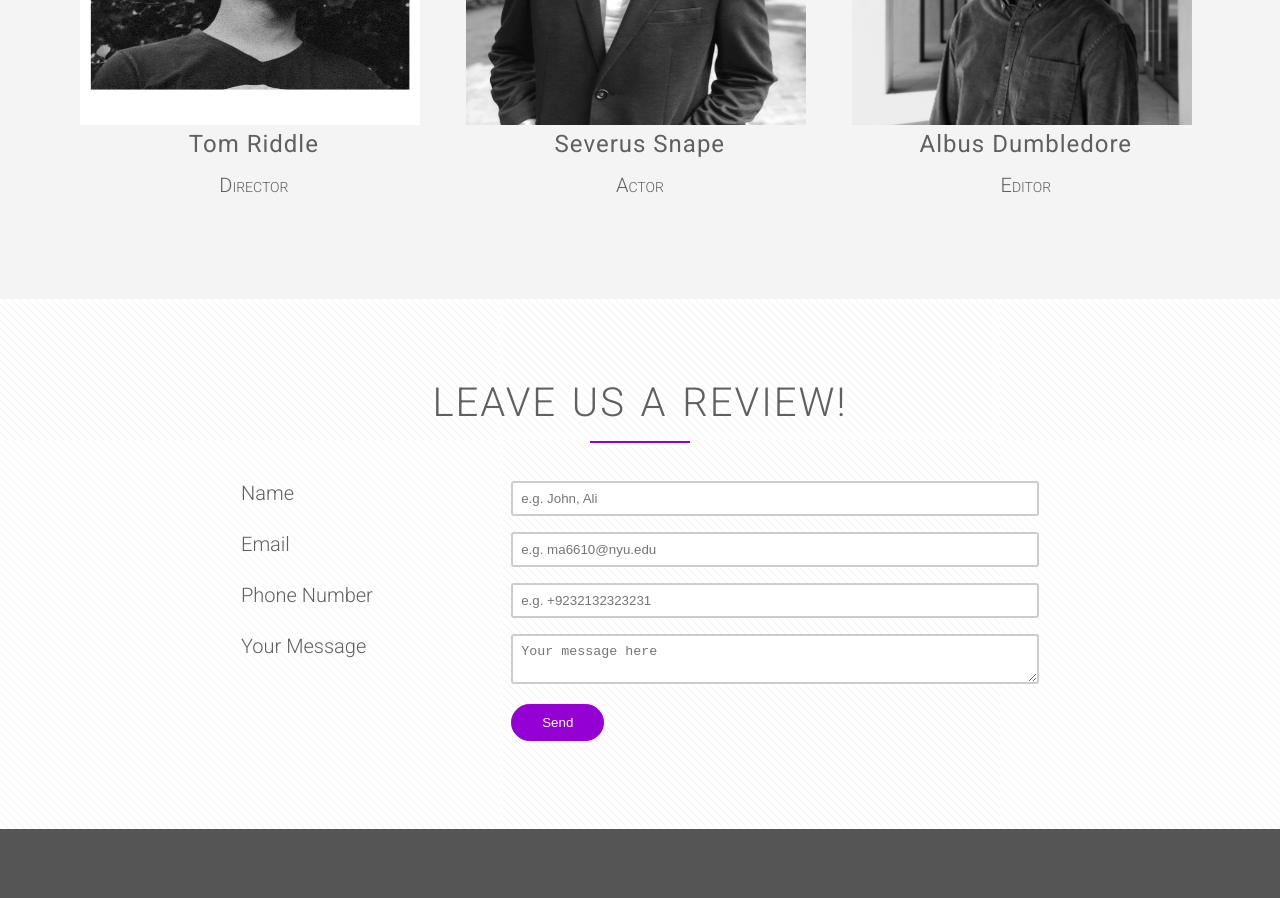
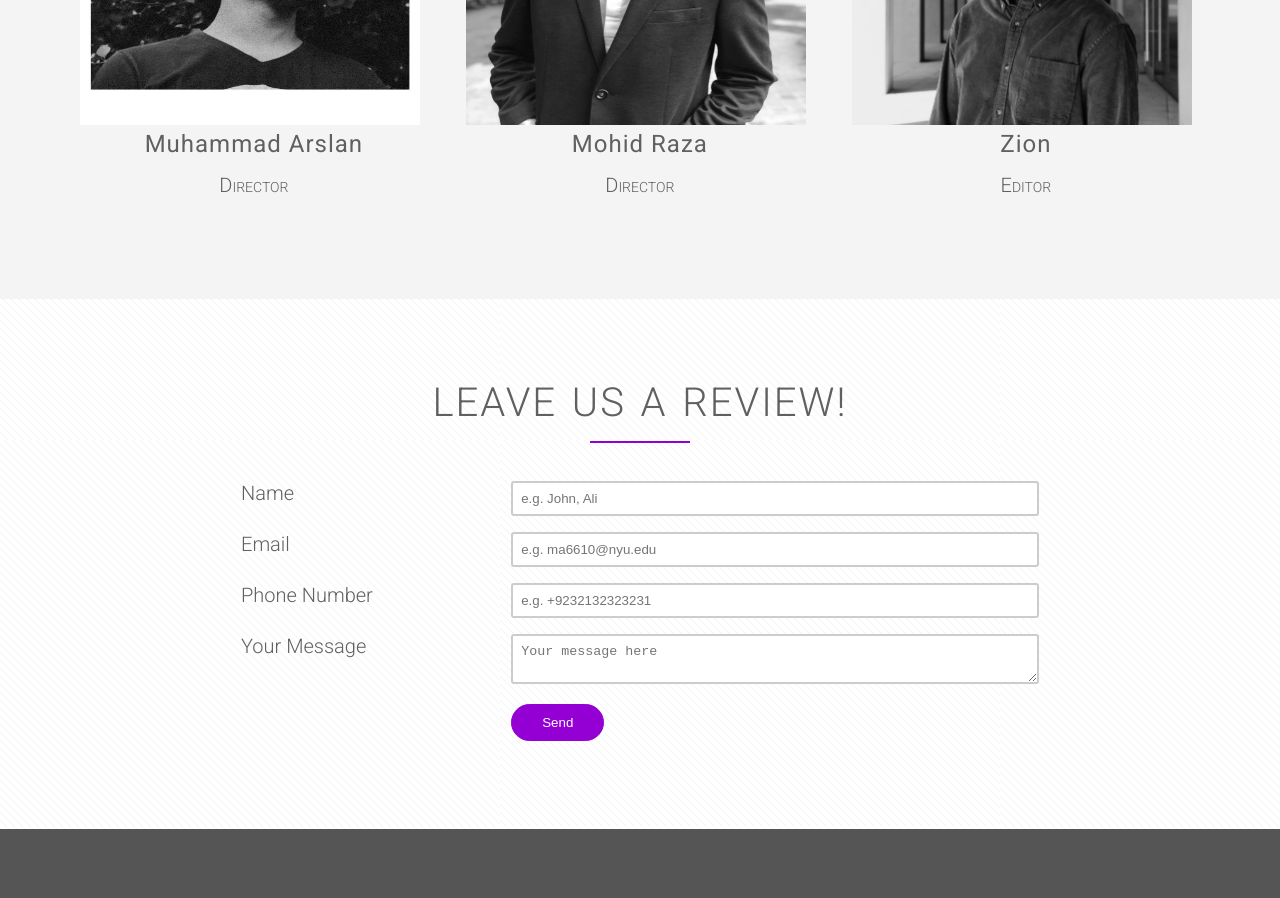
Before and after one commit to Arsu108/Comm-Lab, a plain HTML site: page index.html in a window 1280 px wide. Shown: the part 2560-3458 px from the top of the page. Drawn offline with nearby package versions, Linux system fonts and the light colour scheme.

Commit message:
Update index.html

```diff
--- a/index.html
+++ b/index.html
@@ -86,17 +86,17 @@
             <div class="row">
                 <div class="col span-1-of-3 box3">
                     <img src="Main/img/Director.jpg" alt="director">
-                    <h5>Tom Riddle</h5>
+                    <h5>Muhammad Arslan</h5>
                     <p>Director</p>
                 </div>
                 <div class="col span-1-of-3 box3">
                     <img src="Main/img/Director2.jpeg" alt="director">
-                    <h5>Severus Snape</h5>
-                    <p>Actor</p>
+                    <h5>Mohid Raza</h5>
+                    <p>Director</p>
                 </div>
                 <div class="col span-1-of-3 box3">
                     <img src="Main/img/Editor.jpeg" alt="editor">
-                    <h5>Albus Dumbledore</h5>
+                    <h5>Zion</h5>
                     <p>Editor</p>
                 </div>
             </div>
```
